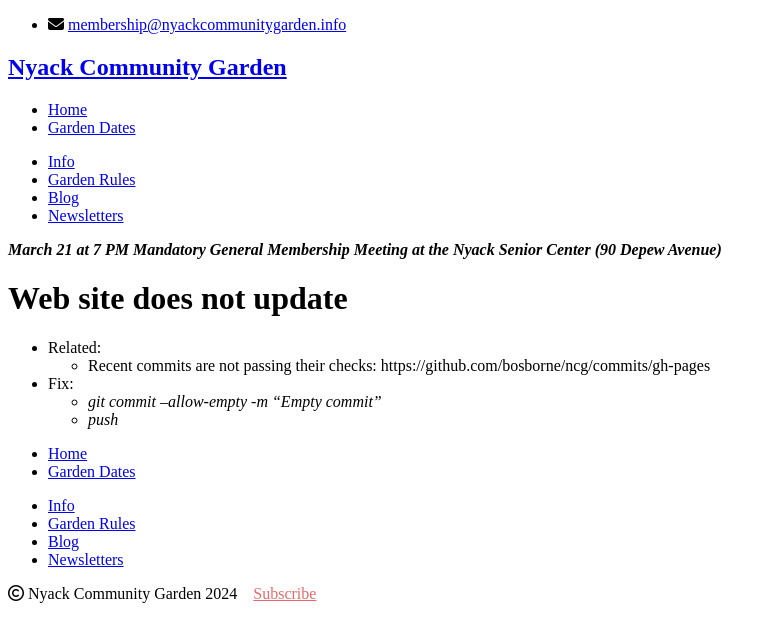
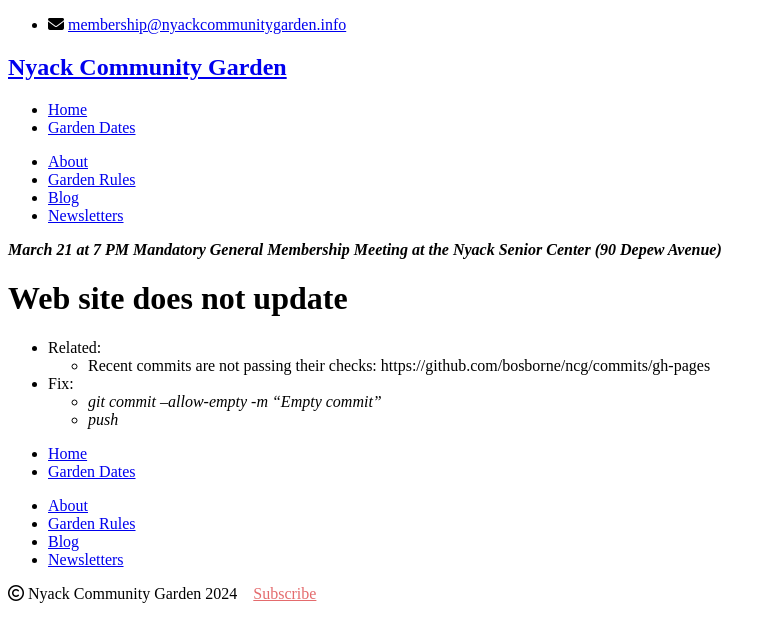
Before and after one commit to bosborne/nyackcommunitygarden, a Jekyll site: the page built from NOTES.md, in a window 1280 px wide. Shown: the top 642 px of the page, without its empty margins (0-776 px from the left). Built offline with Jekyll 4.4.1, drawn with Linux system fonts in a browser that asks for light colours; nearby versions of some CDN libraries; our own code applies the rules of GitHub Pages for plain Markdown files; library files that are not in the unit come from our copies.

Commit message:
'Info' -> 'About'

```diff
--- a/_includes/navigation.html
+++ b/_includes/navigation.html
@@ -3,7 +3,7 @@
 	<li class="garden-dates"><a href="/garden-dates/">Garden Dates</a></li>
 </ul>
 <ul class="nav nav-minor">
-	<li class="info"><a href="/info/">Info</a></li>
+	<li class="info"><a href="/info/">About</a></li>
 	<li class="garden-rules"><a href="/garden-rules/">Garden Rules</a></li>
 	<li class="blog"><a href="/blog/">Blog</a></li>
 	<li class="files"><a href="/files/">Newsletters</a></li>
```
